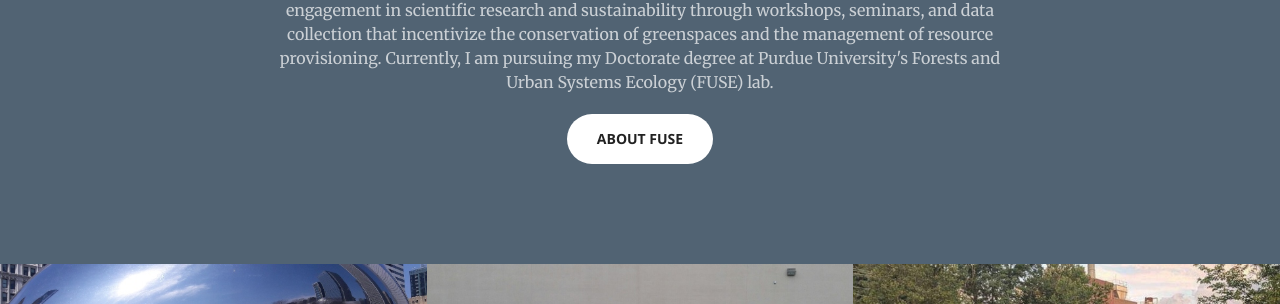
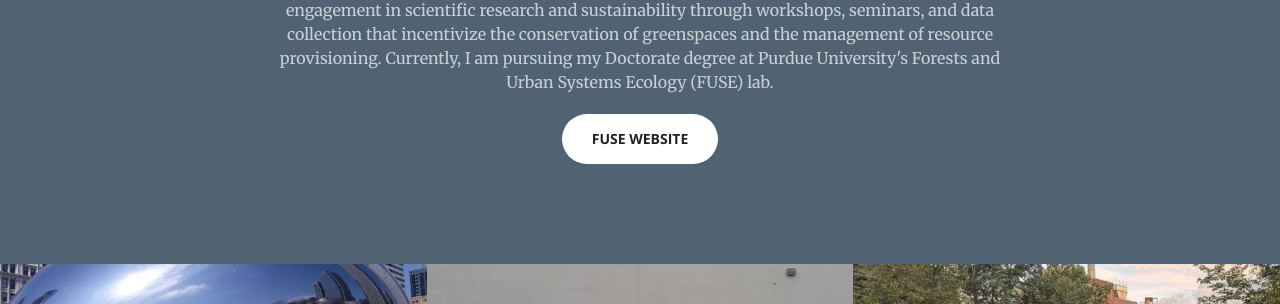
Before and after one commit to RodriguezMayraI/RodriguezMayraI.github.io, a Jekyll site: the page built from index.html, in a window 1280 px wide and 900 px high, scrolled down 1019 px. Shown: the part 131-435 px from the top of the window. Built offline with Jekyll 4.4.1, drawn with Linux system fonts in a browser that asks for light colours.

Commit message:
Update call-to-action.html

```diff
--- a/_includes/call-to-action.html
+++ b/_includes/call-to-action.html
@@ -5,7 +5,7 @@
                 <h2 class="section-heading">About me</h2>
                 <hr class="light">
                 <p class="text-faded">I use remote sensing to map natural resources and study their distribution across urban-rural gradients, identifying provisioning and accessibility patterns. I am experienced in spatial mapping, ecological modeling and social surveying. I am also a promoter of community engagement in scientific research and sustainability through workshops, seminars, and data collection that incentivize the conservation of greenspaces and the management of resource provisioning. Currently, I am pursuing my Doctorate degree at Purdue University's Forests and Urban Systems Ecology (FUSE) lab.</p>
-                <a href="https://www.purdue.edu/fnr/sites/hardiman/team/" class="btn btn-default btn-xl" target="_blank">About FUSE</a>
+                <a href="https://www.purdue.edu/fnr/sites/hardiman/team/" class="btn btn-default btn-xl" target="_blank">FUSE Website</a>
             </div>
         </div>
     </div>
```
